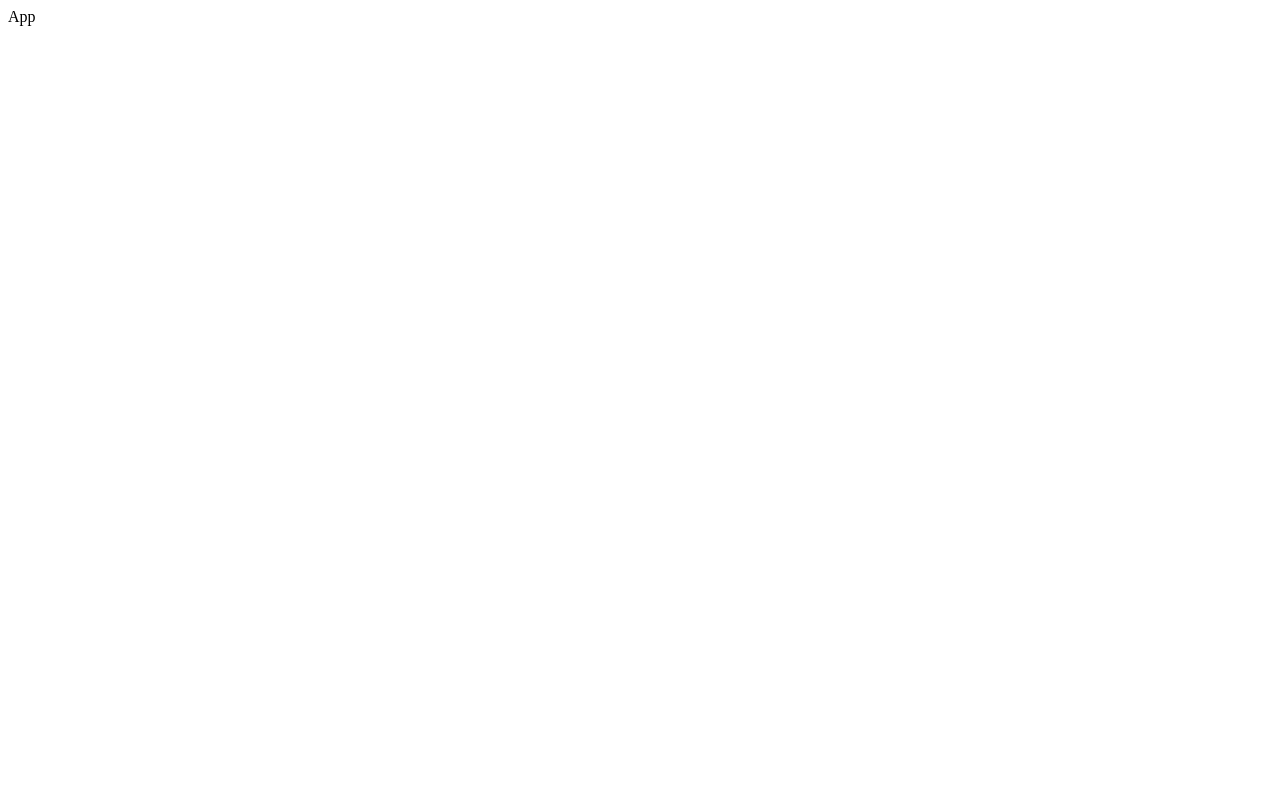
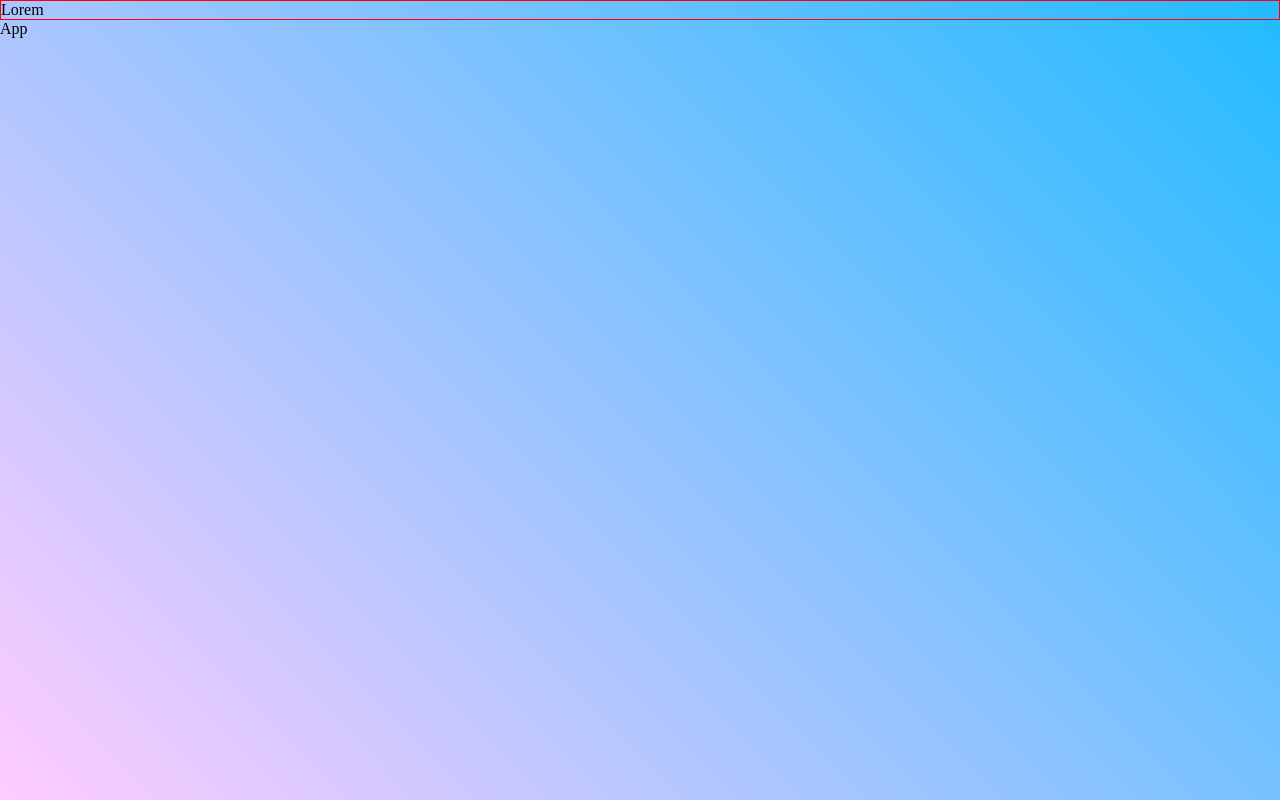
Before and after one commit to YourWishes/domsPlace, a React app: page / in a window 1280 px wide. Built offline with nearby package versions, Linux system fonts and the light colour scheme.

Commit message:
Added Navbar, Header and App

```diff
--- a/package.json
+++ b/package.json
@@ -25,6 +25,7 @@
   "dependencies": {
     "express": "^4.16.2",
     "mysql-promise": "^4.1.0",
+    "normalize.css": "^8.0.0",
     "react": "^16.2.0",
     "react-dom": "^16.2.0"
   },
--- a/public/App.jsx
+++ b/public/App.jsx
@@ -1,4 +1,17 @@
+/*
+ *  App
+ *    Overall App wrapper, contains a lot of the logic and handling of how the
+ *    site will function and display.
+ *
+ *  Dependencies:
+ *    styles/components/_app.scss
+ *
+ *  Version:
+ *    1.0.0 - 2018/02/23
+ */
 import React from 'react';
+
+import Header from './components/Header';
 
 class App extends React.Component {
   constructor(props) {
@@ -8,6 +21,7 @@ class App extends React.Component {
   render() {
     return (
       <div className="c-app">
+        <Header />
         App
       </div>
     )
--- /dev/null
+++ b/public/components/Header.jsx
@@ -0,0 +1,29 @@
+/*
+ *  Header
+ *    Header for page, contains navbar as well as other consistant top of page
+ *    elements.
+ *
+ *  Dependencies:
+ *    styles/components/_header.scss
+ *
+ *  Version:
+ *    1.0.0 - 2018/02/23
+ */
+
+import React from 'react';
+
+class Header extends React.Component {
+  constructor(props) {
+    super(props);
+  }
+
+  render() {
+    return (
+      <header className="c-header">
+        Lorem
+      </header>
+    )
+  }
+}
+
+export default Header;
--- /dev/null
+++ b/public/styles/components/_app.scss
@@ -0,0 +1,15 @@
+/*
+ *  App
+ *    Styles for the App itself
+ *
+ *  Dependencies:
+ *
+ *  Version:
+ *    1.0.0 - 2018/02/23
+ */
+.c-app {
+  width: 100%;
+  min-height: 100%;
+  overflow-x: hidden;
+  position: relative;
+}
--- /dev/null
+++ b/public/styles/components/_header.scss
@@ -0,0 +1,12 @@
+/*
+ *  Header
+ *    Styles for header element
+ *
+ *  Dependencies:
+ *
+ *  Version:
+ *    1.0.0 - 2018/02/23
+ */
+.c-header {
+  border: 1px solid red;
+}
--- /dev/null
+++ b/public/styles/elements/_body.scss
@@ -0,0 +1,15 @@
+/*
+ *  Body
+ *    Base Body Seettings
+ *
+ *  Dependencies:
+ *    styles/settings/colors.scss - Used for colors
+ *    styles/tools/_gradients.scss - Used for background gradients.
+ *
+ *  Version:
+ *    1.0.0 - 2018/02/23
+ */
+body {
+  @include t-gradient-directional($s-color--background-bottom, $s-color--background-top, 45deg);
+  min-height: 100%;
+}
--- /dev/null
+++ b/public/styles/elements/_html.scss
@@ -0,0 +1,13 @@
+/*
+ *  HTML
+ *    Base HTML Settings
+ *
+ *  Dependencies:
+ *
+ *  Version:
+ *    1.0.0 - 2018/02/23
+ */
+html {
+  width: 100%;
+  min-height: 100%;
+}
--- a/public/styles/index.scss
+++ b/public/styles/index.scss
@@ -1 +1,33 @@
 @charset "UTF-8";
+/*
+ * domsPlace Styles
+ * Copyright 2018 Dominic "YouWish" Masters
+ *
+ * Version:
+ *    0.0.1 - 2018/02/23
+ */
+
+//Settings
+@import './settings/colors.scss';
+
+//Tools
+@import './tools/_gradients.scss';
+
+//Resets
+@import './../../node_modules/normalize.css/normalize.css';
+
+//Elements
+@import './elements/_body.scss';
+@import './elements/_html.scss';
+
+//Objects
+
+//Components
+@import './components/_app.scss';
+@import './components/_header.scss';
+
+//Utilities
+
+//Vendor
+
+//Trumps
--- /dev/null
+++ b/public/styles/settings/colors.scss
@@ -0,0 +1,3 @@
+
+$s-color--background-top: #2BF;
+$s-color--background-bottom: #FCF;
--- /dev/null
+++ b/public/styles/tools/_gradients.scss
@@ -0,0 +1,13 @@
+/*
+ *  Gradients
+ *    Various cross browser gradients
+ *
+ *  Version:
+ *    1.0.0 - 2018/02/23
+ */
+ @mixin t-gradient-directional($start-color: #555, $end-color: #333, $deg: 45deg) {
+  background-repeat: repeat-x;
+  background-image: -webkit-linear-gradient($deg, $start-color, $end-color); // Safari 5.1-6, Chrome 10+
+  background-image: -o-linear-gradient($deg, $start-color, $end-color); // Opera 12
+  background-image: linear-gradient($deg, $start-color, $end-color); // Standard, IE10, Firefox 16+, Opera 12.10+, Safari 7+, Chrome 26+
+}
```
Also changed, not shown: public/components/navigation/Navbar.jsx (added, +29 -0 lines), public/styles/components/_navbar.scss (added, +14 -0 lines).
